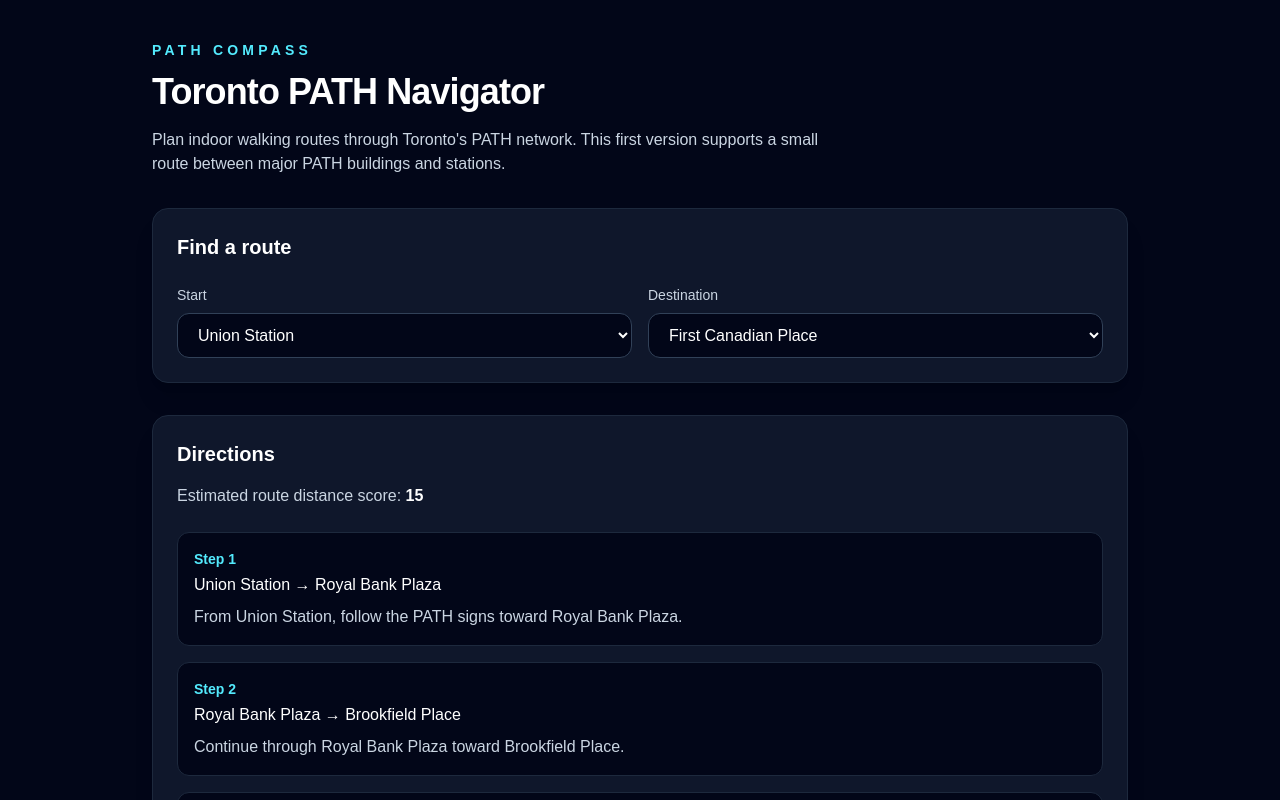
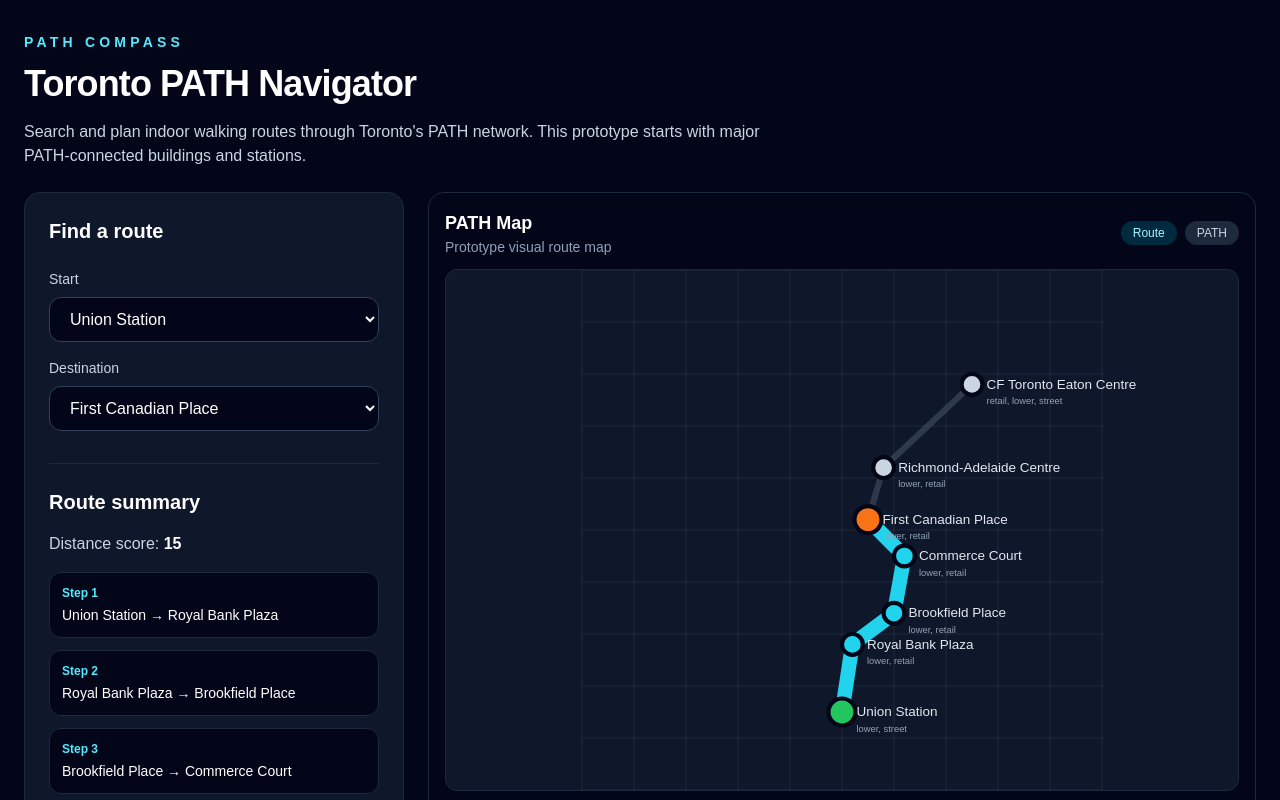
Before and after one commit to rcordi/path-compass, a Next.js app: page / in a window 1280 px wide. Shown: the top 800 px of the page. Built offline with nearby package versions, Linux system fonts and the light colour scheme.

Commit message:
Add prototype interactive PATH route map

```diff
--- a/src/app/page.tsx
+++ b/src/app/page.tsx
@@ -4,6 +4,7 @@
 import { nodes } from "@/data/nodes";
 import { edges } from "@/data/edges";
 import { findRoute } from "@/lib/routeFinder";
+import { PathMap } from "@/components/PathMap";
 
 export default function Home() {
   const [startId, setStartId] = useState("union-station");
@@ -13,7 +14,7 @@
 
   return (
     <main className="min-h-screen bg-slate-950 text-white">
-      <section className="mx-auto flex max-w-5xl flex-col gap-8 px-6 py-10">
+      <section className="mx-auto flex max-w-7xl flex-col gap-6 px-6 py-8">
         <div>
           <p className="text-sm font-semibold uppercase tracking-[0.3em] text-cyan-300">
             Path Compass
@@ -21,17 +22,18 @@
           <h1 className="mt-3 text-4xl font-bold tracking-tight">
             Toronto PATH Navigator
           </h1>
-          <p className="mt-4 max-w-2xl text-slate-300">
-            Plan indoor walking routes through Toronto&apos;s PATH network.
-            This first version supports a small route between major PATH
-            buildings and stations.
+          <p className="mt-4 max-w-3xl text-slate-300">
+            Search and plan indoor walking routes through Toronto&apos;s PATH
+            network. This prototype starts with major PATH-connected buildings
+            and stations.
           </p>
         </div>
 
-        <div className="rounded-2xl border border-slate-800 bg-slate-900 p-6 shadow-xl">
+        <div className="grid gap-6 lg:grid-cols-[380px_1fr]">
+          <aside className="rounded-2xl border border-slate-800 bg-slate-900 p-6 shadow-xl">
             <h2 className="text-xl font-semibold">Find a route</h2>
 
-          <div className="mt-6 grid gap-4 md:grid-cols-2">
+            <div className="mt-6 grid gap-4">
               <label className="flex flex-col gap-2">
                 <span className="text-sm text-slate-300">Start</span>
                 <select
@@ -62,10 +64,9 @@
                 </select>
               </label>
             </div>
-        </div>
 
-        <div className="rounded-2xl border border-slate-800 bg-slate-900 p-6 shadow-xl">
-          <h2 className="text-xl font-semibold">Directions</h2>
+            <div className="mt-8 border-t border-slate-800 pt-6">
+              <h2 className="text-xl font-semibold">Route summary</h2>
 
               {!route ? (
                 <p className="mt-4 text-red-300">
@@ -78,31 +79,40 @@
               ) : (
                 <>
                   <p className="mt-4 text-slate-300">
-                Estimated route distance score:{" "}
+                    Distance score:{" "}
                     <span className="font-semibold text-white">
                       {route.totalDistance}
                     </span>
                   </p>
 
-              <ol className="mt-6 space-y-4">
+                  <ol className="mt-4 space-y-3">
                     {route.steps.map((step, index) => (
                       <li
                         key={`${step.from.id}-${step.to.id}`}
-                    className="rounded-xl border border-slate-800 bg-slate-950 p-4"
+                        className="rounded-xl border border-slate-800 bg-slate-950 p-3"
                       >
-                    <p className="text-sm font-semibold text-cyan-300">
+                        <p className="text-xs font-semibold text-cyan-300">
                           Step {index + 1}
                         </p>
-                    <p className="mt-1 font-medium">
+                        <p className="mt-1 text-sm font-medium">
                           {step.from.name} → {step.to.name}
                         </p>
-                    <p className="mt-2 text-slate-300">{step.instruction}</p>
                       </li>
                     ))}
                   </ol>
                 </>
               )}
             </div>
+          </aside>
+
+          <PathMap
+            nodes={nodes}
+            edges={edges}
+            route={route}
+            startId={startId}
+            endId={endId}
+          />
+        </div>
       </section>
     </main>
   );
--- a/src/components/PathMap.tsx
+++ b/src/components/PathMap.tsx
@@ -0,0 +1,180 @@
+import type { PathEdge, PathNode } from "@/types/path";
+import type { RouteResult } from "@/lib/routeFinder";
+
+type PathMapProps = {
+  nodes: PathNode[];
+  edges: PathEdge[];
+  route: RouteResult | null;
+  startId: string;
+  endId: string;
+  onSelectNode?: (nodeId: string) => void;
+};
+
+export function PathMap({
+  nodes,
+  edges,
+  route,
+  startId,
+  endId,
+  onSelectNode,
+}: PathMapProps) {
+  const nodeMap = new Map(nodes.map((node) => [node.id, node]));
+
+  const routeEdgeKeys = new Set(
+    route?.steps.map((step) => `${step.from.id}-${step.to.id}`) ?? []
+  );
+
+  const isRouteEdge = (edge: PathEdge) => {
+    return (
+      routeEdgeKeys.has(`${edge.from}-${edge.to}`) ||
+      routeEdgeKeys.has(`${edge.to}-${edge.from}`)
+    );
+  };
+
+  return (
+    <div className="h-full rounded-2xl border border-slate-800 bg-slate-950 p-4">
+      <div className="mb-3 flex items-center justify-between">
+        <div>
+          <h2 className="text-lg font-semibold text-white">PATH Map</h2>
+          <p className="text-sm text-slate-400">
+            Prototype visual route map
+          </p>
+        </div>
+
+        <div className="flex gap-2 text-xs">
+          <span className="rounded-full bg-cyan-500/20 px-3 py-1 text-cyan-200">
+            Route
+          </span>
+          <span className="rounded-full bg-slate-800 px-3 py-1 text-slate-300">
+            PATH
+          </span>
+        </div>
+      </div>
+
+      <div className="overflow-hidden rounded-xl border border-slate-800 bg-slate-900">
+        <svg
+          viewBox="0 0 100 100"
+          className="h-[520px] w-full cursor-grab touch-none"
+          role="img"
+          aria-label="Interactive Toronto PATH route map prototype"
+        >
+          <rect width="100" height="100" fill="transparent" />
+
+          {/* Background grid */}
+          {Array.from({ length: 11 }).map((_, index) => (
+            <g key={index}>
+              <line
+                x1={index * 10}
+                y1="0"
+                x2={index * 10}
+                y2="100"
+                stroke="rgba(148, 163, 184, 0.12)"
+                strokeWidth="0.2"
+              />
+              <line
+                x1="0"
+                y1={index * 10}
+                x2="100"
+                y2={index * 10}
+                stroke="rgba(148, 163, 184, 0.12)"
+                strokeWidth="0.2"
+              />
+            </g>
+          ))}
+
+          {/* Existing PATH connections */}
+          {edges.map((edge) => {
+            const from = nodeMap.get(edge.from);
+            const to = nodeMap.get(edge.to);
+
+            if (!from || !to) return null;
+
+            const highlighted = isRouteEdge(edge);
+
+            return (
+              <line
+                key={`${edge.from}-${edge.to}`}
+                x1={from.x}
+                y1={from.y}
+                x2={to.x}
+                y2={to.y}
+                stroke={highlighted ? "#22d3ee" : "#475569"}
+                strokeWidth={highlighted ? 2.8 : 1.2}
+                strokeLinecap="round"
+                opacity={highlighted ? 1 : 0.55}
+              />
+            );
+          })}
+
+          {/* Nodes */}
+          {nodes.map((node) => {
+            const isStart = node.id === startId;
+            const isEnd = node.id === endId;
+            const isOnRoute =
+              route?.steps.some(
+                (step) => step.from.id === node.id || step.to.id === node.id
+              ) ?? false;
+
+            return (
+              <g
+                key={node.id}
+                onClick={() => onSelectNode?.(node.id)}
+                className="cursor-pointer"
+              >
+                <circle
+                  cx={node.x}
+                  cy={node.y}
+                  r={isStart || isEnd ? 2.6 : 2}
+                  fill={
+                    isStart
+                      ? "#22c55e"
+                      : isEnd
+                      ? "#f97316"
+                      : isOnRoute
+                      ? "#22d3ee"
+                      : "#cbd5e1"
+                  }
+                  stroke="#020617"
+                  strokeWidth="0.8"
+                />
+
+                <text
+                  x={node.x + 2.8}
+                  y={node.y + 0.8}
+                  fontSize="2.6"
+                  fill="#e2e8f0"
+                >
+                  {node.name}
+                </text>
+
+                <text
+                  x={node.x + 2.8}
+                  y={node.y + 3.8}
+                  fontSize="1.8"
+                  fill="#94a3b8"
+                >
+                  {node.levels.join(", ")}
+                </text>
+              </g>
+            );
+          })}
+        </svg>
+      </div>
+
+      <div className="mt-4 grid gap-2 text-sm text-slate-300 md:grid-cols-3">
+        <div>
+          <span className="mr-2 inline-block h-3 w-3 rounded-full bg-green-500" />
+          Start
+        </div>
+        <div>
+          <span className="mr-2 inline-block h-3 w-3 rounded-full bg-orange-500" />
+          Destination
+        </div>
+        <div>
+          <span className="mr-2 inline-block h-3 w-3 rounded-full bg-cyan-400" />
+          Route
+        </div>
+      </div>
+    </div>
+  );
+}
--- a/src/data/edges.ts
+++ b/src/data/edges.ts
@@ -7,6 +7,7 @@
     distance: 3,
     instruction: "From Union Station, follow the PATH signs toward Royal Bank Plaza.",
     accessible: true,
+    routeType: "main",
   },
   {
     from: "royal-bank-plaza",
@@ -14,6 +15,7 @@
     distance: 4,
     instruction: "Continue through Royal Bank Plaza toward Brookfield Place.",
     accessible: true,
+    routeType: "main",
   },
   {
     from: "brookfield-place",
@@ -21,6 +23,7 @@
     distance: 5,
     instruction: "Walk north through the PATH from Brookfield Place toward Commerce Court.",
     accessible: true,
+    routeType: "main",
   },
   {
     from: "commerce-court",
@@ -28,6 +31,7 @@
     distance: 3,
     instruction: "Continue west through Commerce Court toward First Canadian Place.",
     accessible: true,
+    routeType: "main",
   },
   {
     from: "first-canadian-place",
@@ -35,6 +39,7 @@
     distance: 4,
     instruction: "From First Canadian Place, follow the PATH north toward Richmond-Adelaide Centre.",
     accessible: true,
+    routeType: "main",
   },
   {
     from: "richmond-adelaide-centre",
@@ -42,5 +47,6 @@
     distance: 7,
     instruction: "Continue northeast through the PATH toward CF Toronto Eaton Centre.",
     accessible: true,
+    routeType: "main",
   },
 ];
--- a/src/data/nodes.ts
+++ b/src/data/nodes.ts
@@ -5,42 +5,63 @@
     id: "union-station",
     name: "Union Station",
     type: "station",
+    levels: ["lower", "street"],
+    x: 50,
+    y: 85,
     description: "Major TTC, GO, VIA, and UP Express connection.",
   },
   {
     id: "royal-bank-plaza",
     name: "Royal Bank Plaza",
     type: "building",
+    levels: ["lower", "retail"],
+    x: 52,
+    y: 72,
     description: "PATH-connected office and retail complex near Union Station.",
   },
   {
     id: "brookfield-place",
     name: "Brookfield Place",
     type: "building",
+    levels: ["lower", "retail"],
+    x: 60,
+    y: 66,
     description: "PATH-connected complex near Front Street and Bay Street.",
   },
   {
     id: "commerce-court",
     name: "Commerce Court",
     type: "building",
+    levels: ["lower", "retail"],
+    x: 62,
+    y: 55,
     description: "PATH-connected office complex in the Financial District.",
   },
   {
     id: "first-canadian-place",
     name: "First Canadian Place",
     type: "building",
+    levels: ["lower", "retail"],
+    x: 55,
+    y: 48,
     description: "Major PATH-connected tower near King and Bay.",
   },
   {
     id: "richmond-adelaide-centre",
     name: "Richmond-Adelaide Centre",
     type: "building",
+    levels: ["lower", "retail"],
+    x: 58,
+    y: 38,
     description: "PATH-connected complex north of the Financial District core.",
   },
   {
     id: "cf-eaton-centre",
     name: "CF Toronto Eaton Centre",
     type: "mall",
+    levels: ["retail", "lower", "street"],
+    x: 75,
+    y: 22,
     description: "Major shopping centre connected to the PATH near Queen Station.",
   },
 ];
--- a/src/lib/routeFinder.ts
+++ b/src/lib/routeFinder.ts
@@ -43,6 +43,7 @@
     nodeMap.get(edge.from)?.name
   }.`,
   accessible: edge.accessible,
+  routeType: edge.routeType,
 });
   }
 
--- a/src/types/path.ts
+++ b/src/types/path.ts
@@ -4,13 +4,26 @@
   | "mall"
   | "landmark"
   | "exit"
+  | "entrance"
   | "food_court"
-  | "washroom";
+  | "washroom"
+  | "stairs"
+  | "escalator"
+  | "elevator"
+  | "ramp"
+  | "concourse";
+
+export type PathLevel = "street" | "lower" | "retail";
+
+export type RouteType = "main" | "connecting" | "accessible_alternative";
 
 export type PathNode = {
   id: string;
   name: string;
   type: LocationType;
+  levels: PathLevel[];
+  x: number;
+  y: number;
   description?: string;
 };
 
@@ -20,4 +33,5 @@
   distance: number;
   instruction: string;
   accessible: boolean;
+  routeType: RouteType;
 };
```
Lines whose indentation alone changed are shown as unchanged.
